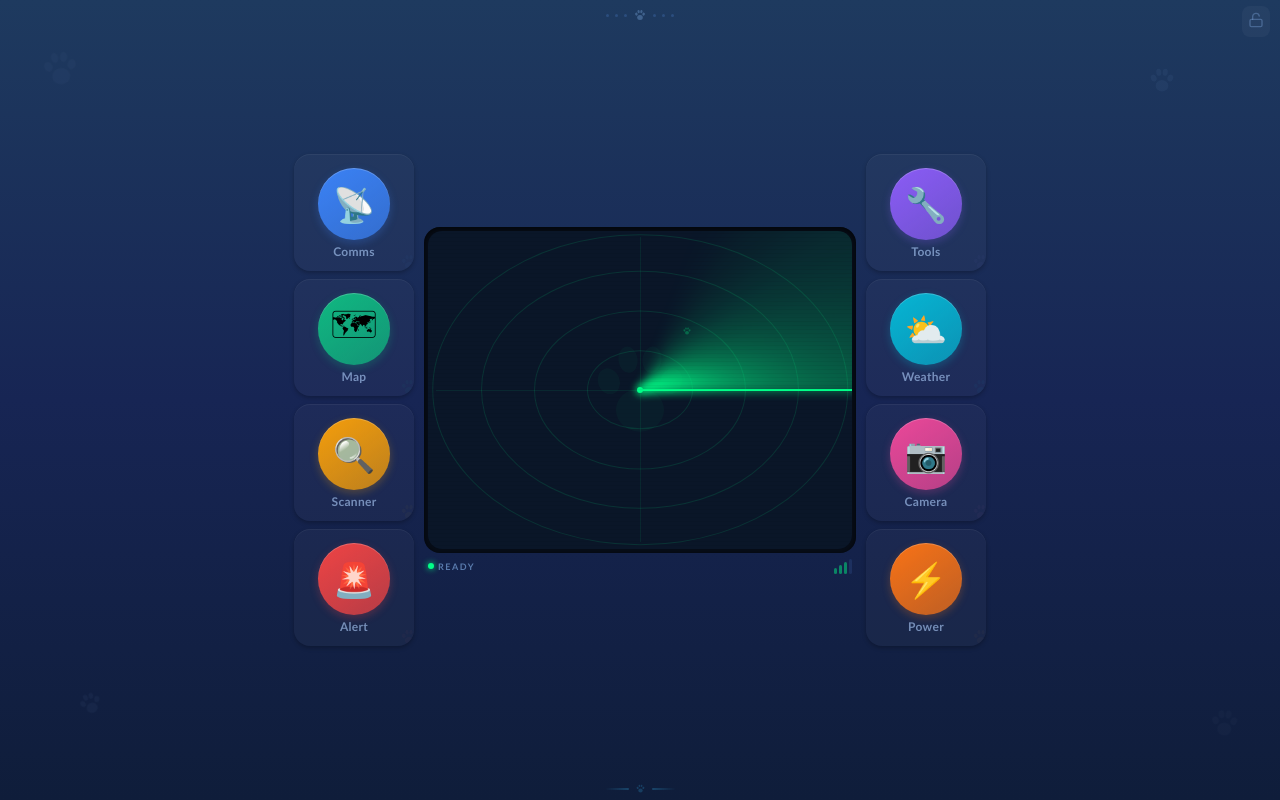
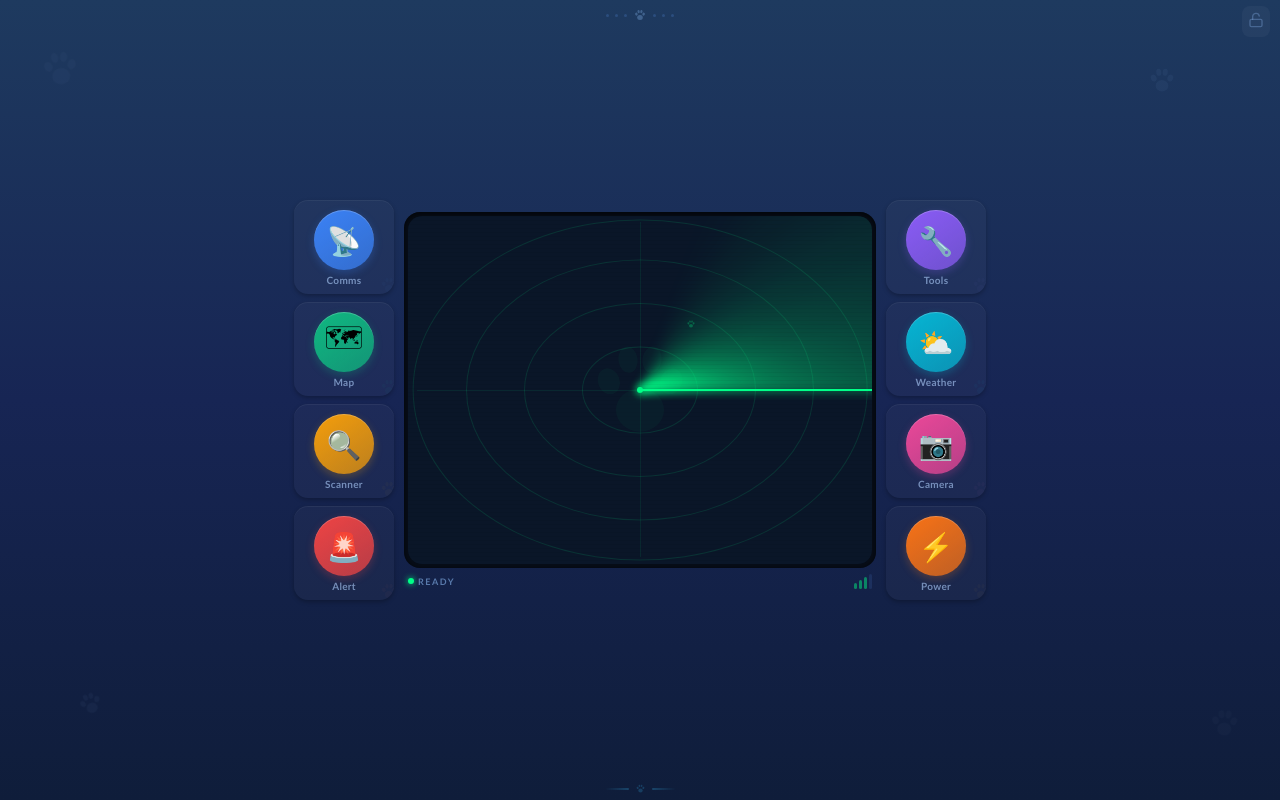
Before and after one commit to ikthys777/PupPad, a plain HTML site: page index.html in a window 1280 px wide. Drawn offline with Linux system fonts and the light colour scheme.

Commit message:
Update index.html

```diff
--- a/index.html
+++ b/index.html
@@ -145,10 +145,10 @@ function buildSweepLines() {
 /* === Build Button HTML === */
 function btnHTML(btn) {
   var isOn = state.pid === btn.id;
-  return '<div class="pad-btn" data-id="'+btn.id+'" style="display:flex;flex-direction:column;align-items:center;gap:4px;padding:14px 12px 12px;border-radius:16px;cursor:pointer;background:'+(isOn?'rgba(255,255,255,0.08)':'rgba(255,255,255,0.03)')+';box-shadow:'+(isOn?'0 0 12px '+btn.glow+'44,inset 0 0 8px '+btn.glow+'22':'inset 0 1px 0 rgba(255,255,255,0.05),0 2px 4px rgba(0,0,0,0.25)')+';position:relative;overflow:hidden;min-width:120px;transition:all 0.15s">'
+  return '<div class="pad-btn" data-id="'+btn.id+'" style="display:flex;flex-direction:column;align-items:center;gap:4px;padding:10px 8px 8px;border-radius:14px;cursor:pointer;background:'+(isOn?'rgba(255,255,255,0.08)':'rgba(255,255,255,0.03)')+';box-shadow:'+(isOn?'0 0 12px '+btn.glow+'44,inset 0 0 8px '+btn.glow+'22':'inset 0 1px 0 rgba(255,255,255,0.05),0 2px 4px rgba(0,0,0,0.25)')+';position:relative;overflow:hidden;min-width:100px;transition:all 0.15s">'
     +'<div style="position:absolute;bottom:-4px;right:-5px;opacity:'+(isOn?0.12:0.03)+';transition:opacity 0.3s;pointer-events:none">'+pawSVG(20,btn.glow)+'</div>'
-    +'<div style="width:72px;height:72px;border-radius:50%;display:flex;align-items:center;justify-content:center;font-size:34px;background:linear-gradient(145deg,'+btn.color+','+btn.color+'bb);box-shadow:'+(isOn?'0 0 16px '+btn.glow+'77,0 3px 8px '+btn.color+'55':'0 3px 8px '+btn.color+'44,inset 0 1px 0 rgba(255,255,255,0.2)')+';transition:box-shadow 0.2s">'+btn.emoji+'</div>'
-    +'<span style="color:'+(isOn?btn.glow:'rgba(178,210,255,0.6)')+';font-size:12px;font-weight:700;letter-spacing:0.3px;transition:color 0.2s">'+btn.label+'</span>'
+    +'<div style="width:60px;height:60px;border-radius:50%;display:flex;align-items:center;justify-content:center;font-size:28px;background:linear-gradient(145deg,'+btn.color+','+btn.color+'bb);box-shadow:'+(isOn?'0 0 16px '+btn.glow+'77,0 3px 8px '+btn.color+'55':'0 3px 8px '+btn.color+'44,inset 0 1px 0 rgba(255,255,255,0.2)')+';transition:box-shadow 0.2s">'+btn.emoji+'</div>'
+    +'<span style="color:'+(isOn?btn.glow:'rgba(178,210,255,0.6)')+';font-size:10px;font-weight:700;letter-spacing:0.3px;transition:color 0.2s">'+btn.label+'</span>'
     +'</div>';
 }
 
```
